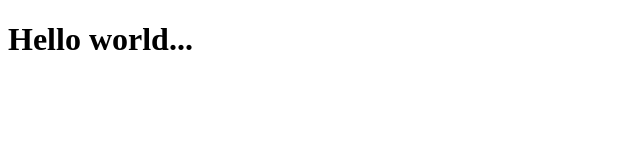
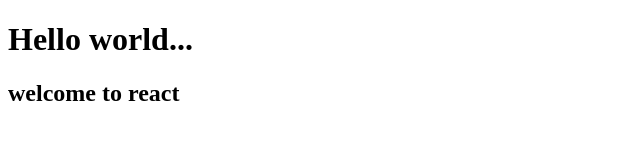
Before and after one commit to SHYAM1705/LearnGit, a plain HTML site: page index.html in a window 1280 px wide. Shown: the whole page, without its empty margins (0-640 px from the left). Drawn offline with Linux system fonts and the light colour scheme.

Commit message:
adding style.css

```diff
--- a/index.html
+++ b/index.html
@@ -7,5 +7,6 @@
 </head>
 <body>
     <h1>Hello world...</h1>
+    <h2>welcome to react</h2>
 </body>
 </html>
```
Also changed, not shown: style.css (added).
